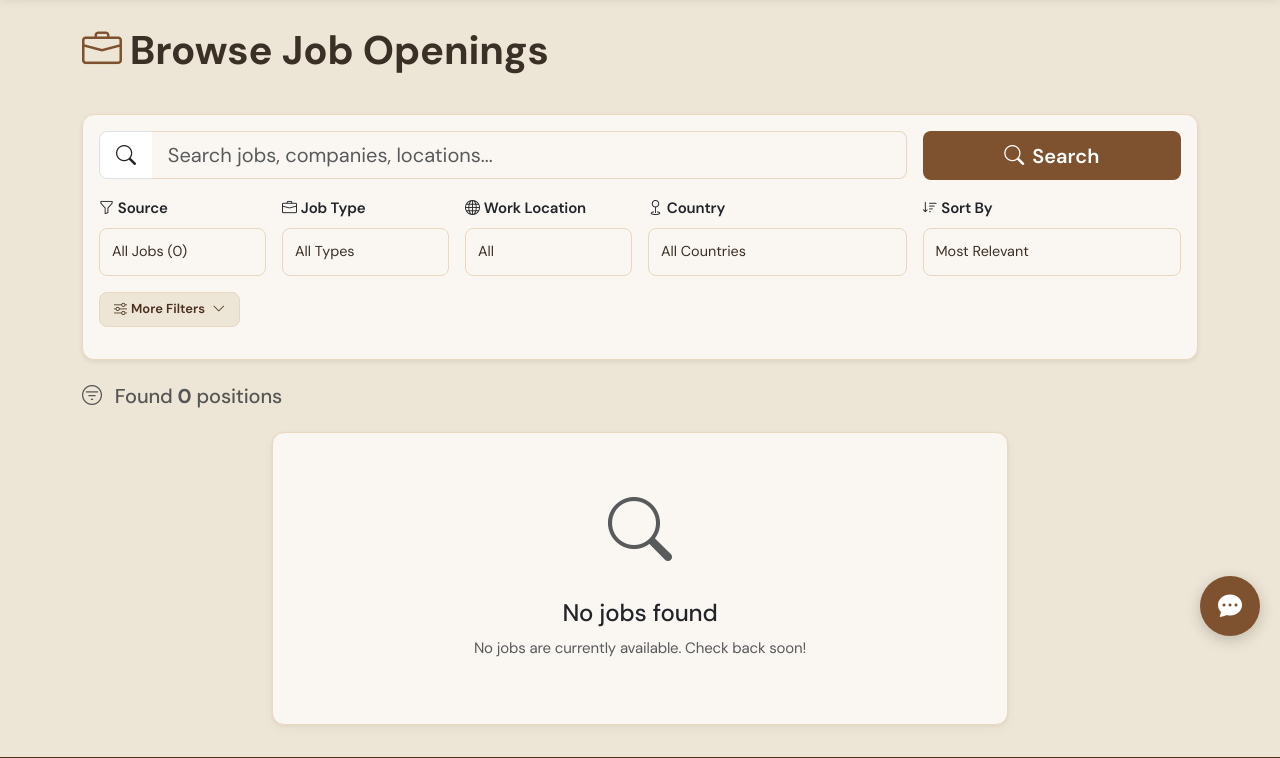
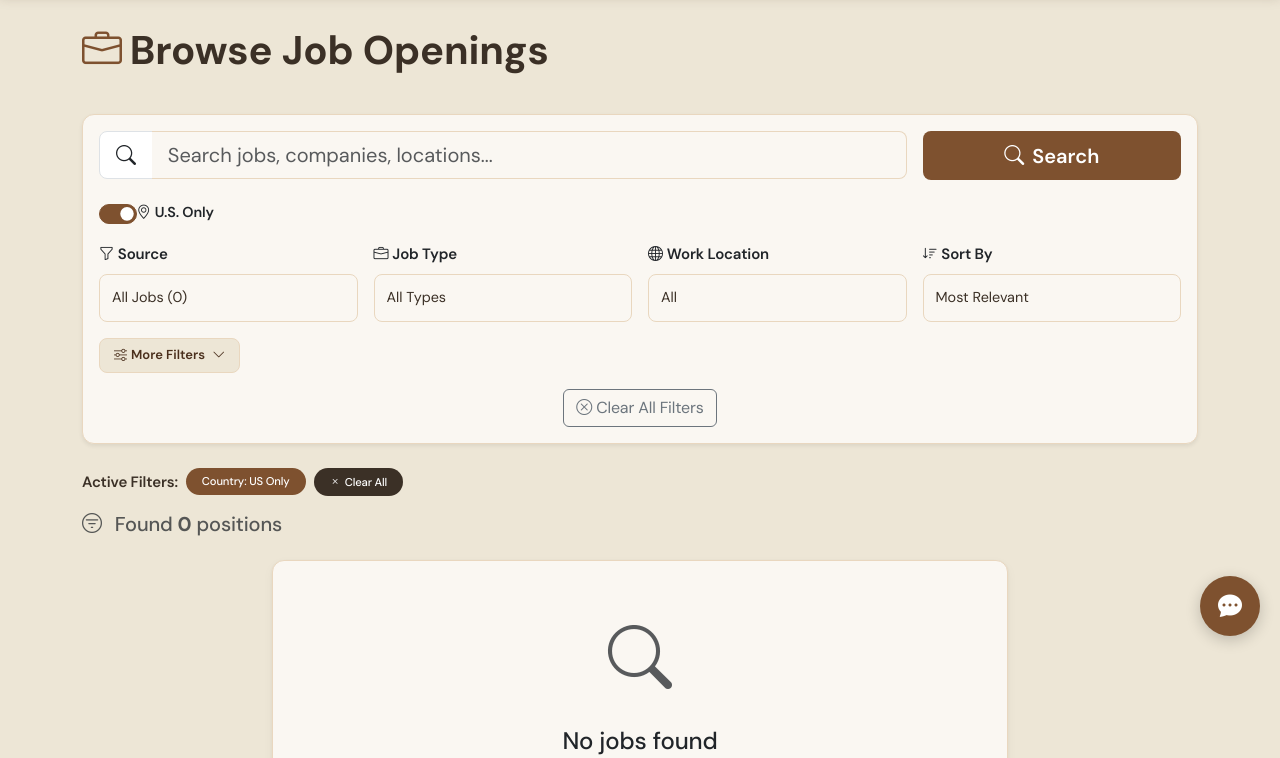
Before and after one commit to mfish324/Job-Board, a Django app: page /jobs/ in a window 1280 px wide. Shown: the part 144-902 px from the top of the page. Run offline with Django 5.2, Linux system fonts and the light colour scheme; data that the repository does not hold is empty.

Commit message:
Change country filter from dropdown to toggle, default US Only
- Replace dropdown with a form switch toggle above filter row
- Default to US Only on first visit (no GET params)
- When toggled off, shows all countries
- Hidden input ensures value is always submitted
- Toggle styled in warm brown to match earth-tone palette

Co-Authored-By: Claude Opus 4.6 <noreply@anthropic.com>

```diff
--- a/jobs/templates/jobs/base.html
+++ b/jobs/templates/jobs/base.html
@@ -1085,6 +1085,16 @@
         .more-filters-row.show {
             display: flex;
         }
+        /* US Only toggle switch — earth tone styling */
+        .form-switch .form-check-input:checked {
+            background-color: var(--primary-color);
+            border-color: var(--primary-color);
+        }
+        .form-switch .form-check-input:focus {
+            box-shadow: 0 0 0 0.2rem rgba(126, 81, 47, 0.15);
+            border-color: var(--clay);
+        }
+
         .btn-more-filters {
             background: var(--surface);
             border: 1px solid var(--border);
--- a/jobs/templates/jobs/job_list.html
+++ b/jobs/templates/jobs/job_list.html
@@ -41,9 +41,24 @@
                             </div>
                         </div>
 
+                        <!-- US Only Toggle -->
+                        <div class="row g-2 mb-3">
+                            <div class="col-auto">
+                                <div class="form-check form-switch" style="padding-top: 4px;">
+                                    <input type="hidden" name="country" value="">
+                                    <input class="form-check-input" type="checkbox" role="switch" id="usOnlyToggle"
+                                           name="country" value="us" {% if country_filter == 'us' %}checked{% endif %}
+                                           onchange="this.form.submit()" style="cursor: pointer; width: 2.5em; height: 1.3em;">
+                                    <label class="form-check-label fw-semibold" for="usOnlyToggle" style="cursor: pointer; font-size: 0.9rem;">
+                                        <i class="bi bi-geo-alt me-1"></i>U.S. Only
+                                    </label>
+                                </div>
+                            </div>
+                        </div>
+
                         <!-- Filters Row 1 -->
                         <div class="row g-3 mb-3">
-                            <div class="col-md-2">
+                            <div class="col-md-3">
                                 <label class="form-label fw-semibold">
                                     <i class="bi bi-funnel me-1"></i>Source
                                 </label>
@@ -58,7 +73,7 @@
                                 </select>
                             </div>
 
-                            <div class="col-md-2">
+                            <div class="col-md-3">
                                 <label class="form-label fw-semibold">
                                     <i class="bi bi-briefcase me-1"></i>Job Type
                                 </label>
@@ -72,7 +87,7 @@
                                 </select>
                             </div>
 
-                            <div class="col-md-2">
+                            <div class="col-md-3">
                                 <label class="form-label fw-semibold">
                                     <i class="bi bi-globe me-1"></i>Work Location
                                 </label>
@@ -83,18 +98,6 @@
                                         {{ label }}
                                     </option>
                                     {% endfor %}
-                                </select>
-                            </div>
-
-                            <div class="col-md-3">
-                                <label class="form-label fw-semibold">
-                                    <i class="bi bi-geo me-1"></i>Country
-                                </label>
-                                <select name="country" class="form-select" onchange="this.form.submit()">
-                                    <option value="">All Countries</option>
-                                    <option value="us" {% if country_filter == 'us' %}selected{% endif %}>
-                                        US Only
-                                    </option>
                                 </select>
                             </div>
 
--- a/jobs/views.py
+++ b/jobs/views.py
@@ -87,7 +87,15 @@ def job_list(request):
     # Read filter params
     search_query = request.GET.get('search', '')
     location_filter = request.GET.get('location', '')
-    country_filter = request.GET.get('country', '')
+    # Default to US only on first visit (no GET params at all);
+    # when form is submitted, the hidden input ensures 'country' is always present
+    if request.GET:
+        # Form was submitted — get the last 'country' value
+        # (checkbox value="us" comes after hidden value="", so getlist picks it up)
+        country_values = request.GET.getlist('country')
+        country_filter = country_values[-1] if country_values else ''
+    else:
+        country_filter = 'us'
     salary_filter = request.GET.get('salary', '')
     date_filter = request.GET.get('date_posted', '')
     job_type_filter = request.GET.get('job_type', '')
```
